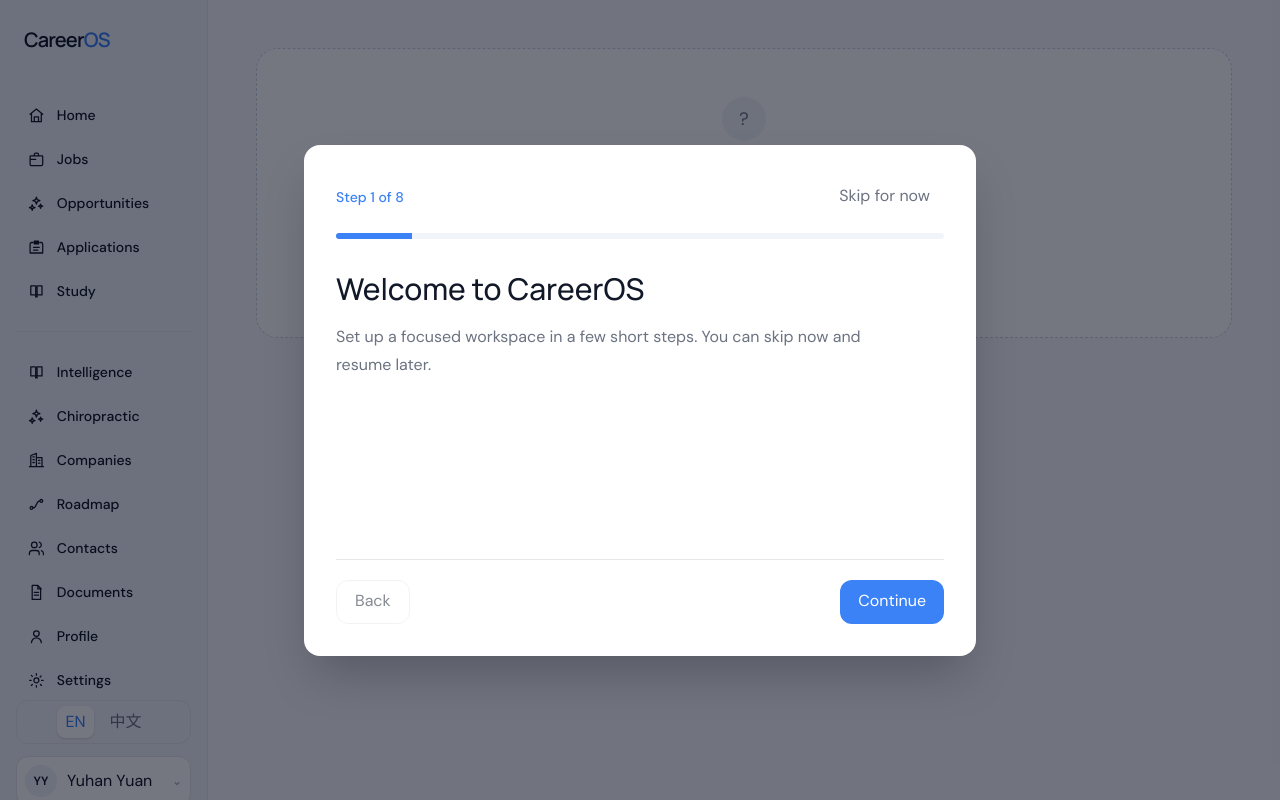
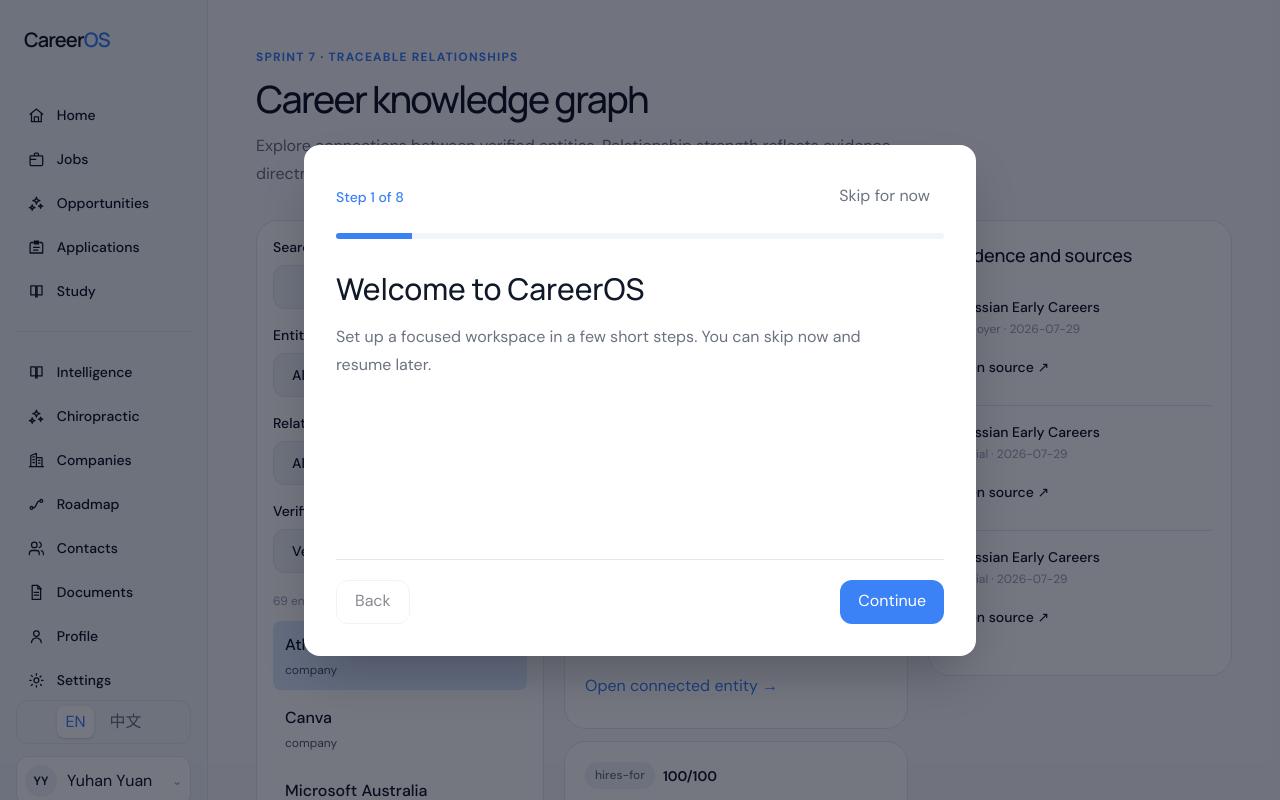
Before and after one commit to jasmineYuhanYuan/CareerOS, a Next.js app: page /knowledge-graph in a window 1280 px wide. Before the commit this address had no page. Shown: the top 800 px of the page. Built offline with nearby package versions, Linux system fonts and the light colour scheme.

Commit message:
feat: add knowledge graph explorer

```diff
--- /dev/null
+++ b/src/app/knowledge-graph/page.tsx
@@ -0,0 +1,10 @@
+import { KnowledgeGraphExplorer } from "@/components/knowledge-graph/knowledge-graph-explorer";
+
+export default async function KnowledgeGraphPage({
+  searchParams,
+}: {
+  searchParams: Promise<{ entity?: string }>;
+}) {
+  const { entity } = await searchParams;
+  return <KnowledgeGraphExplorer initialEntityId={entity} />;
+}
--- a/src/components/intelligence/intelligence-search.tsx
+++ b/src/components/intelligence/intelligence-search.tsx
@@ -1,6 +1,7 @@
 "use client";
 
 import { useMemo, useState } from "react";
+import Link from "next/link";
 import { Input, Select } from "@/components/ui/form-field";
 import { PageHeading } from "@/components/ui/page-heading";
 import { StatusBadge } from "@/components/ui/status-badge";
@@ -46,6 +47,7 @@
               <div><dt className="text-[var(--text-tertiary)]">{zh ? "置信度" : "Confidence"}</dt><dd className="mt-1">{record.confidence}</dd></div>
             </dl>
             <a href={record.officialUrl} target="_blank" rel="noreferrer" className="mt-auto inline-flex min-h-11 items-end pt-4 text-sm font-medium text-[var(--accent)]">{zh ? "打开来源" : "Open source"} ↗</a>
+            <Link href={`/knowledge-graph?entity=${encodeURIComponent(record.id)}`} className="inline-flex min-h-11 items-center text-sm font-medium text-[var(--accent)]">{zh ? "查看知识连接" : "View knowledge connections"} →</Link>
           </article>)}
         </div>
       )}
--- /dev/null
+++ b/src/components/knowledge-graph/knowledge-graph-explorer.tsx
@@ -0,0 +1,103 @@
+"use client";
+
+import { useMemo, useState } from "react";
+import { Input, Select } from "@/components/ui/form-field";
+import { PageHeading } from "@/components/ui/page-heading";
+import { StatusBadge } from "@/components/ui/status-badge";
+import {
+  careerKnowledgeGraph,
+  connectionsFor,
+  entityById,
+  knowledgeEntities,
+} from "@/data/graph";
+import type {
+  KnowledgeEntityType,
+  KnowledgeRelationshipType,
+} from "@/data/graph/types";
+import { useLanguage } from "@/providers/language-provider";
+
+export function KnowledgeGraphExplorer({ initialEntityId = "" }: { initialEntityId?: string }) {
+  const { language } = useLanguage();
+  const zh = language === "zh-CN";
+  const [query, setQuery] = useState("");
+  const [entityType, setEntityType] = useState<KnowledgeEntityType | "All">("All");
+  const [relationshipType, setRelationshipType] = useState<KnowledgeRelationshipType | "All">("All");
+  const [verification, setVerification] = useState("Verified");
+  const [selectedId, setSelectedId] = useState(
+    entityById(initialEntityId)?.id ?? knowledgeEntities[0]?.id ?? "",
+  );
+
+  const entityTypes = useMemo(
+    () => Array.from(new Set(knowledgeEntities.map((entity) => entity.type))).sort(),
+    [],
+  );
+  const relationshipTypes = useMemo(
+    () => Array.from(new Set(careerKnowledgeGraph.relationships.map((item) => item.relationshipType))).sort(),
+    [],
+  );
+  const filtered = useMemo(() => knowledgeEntities.filter((entity) => {
+    if (entityType !== "All" && entity.type !== entityType) return false;
+    if (verification !== "All" && entity.verificationStatus !== verification) return false;
+    return [entity.name, entity.description, ...entity.aliases].join(" ").toLowerCase().includes(query.toLowerCase());
+  }), [entityType, query, verification]);
+  const selected = entityById(selectedId);
+  const relationships = selected
+    ? connectionsFor(selected.id).filter((item) => relationshipType === "All" || item.relationshipType === relationshipType)
+    : [];
+  const sources = Array.from(new Set([
+    ...(selected?.sourceIds ?? []),
+    ...relationships.flatMap((item) => item.evidenceSourceIds),
+  ])).map((id) => careerKnowledgeGraph.sources.find((source) => source.id === id)).filter(Boolean);
+
+  return (
+    <div className="page-enter">
+      <PageHeading
+        eyebrow={zh ? "Sprint 7 · 可追溯关系" : "Sprint 7 · Traceable relationships"}
+        title={zh ? "职业知识图谱" : "Career knowledge graph"}
+        description={zh ? "浏览已核验实体之间的关系。关系强度表示证据直接程度，不是推荐分数。" : "Explore connections between verified entities. Relationship strength reflects evidence directness, not a recommendation score."}
+      />
+      <div className="grid gap-5 xl:grid-cols-[18rem_minmax(0,1fr)_19rem]">
+        <aside className="surface-card self-start p-4" aria-label={zh ? "知识图谱筛选" : "Knowledge graph filters"}>
+          <label className="block text-sm font-medium">{zh ? "搜索实体" : "Search entities"}<Input type="search" value={query} onChange={(event) => setQuery(event.target.value)} /></label>
+          <label className="mt-4 block text-sm font-medium">{zh ? "实体类型" : "Entity type"}<Select value={entityType} onChange={(event) => setEntityType(event.target.value as KnowledgeEntityType | "All")}><option>All</option>{entityTypes.map((value) => <option key={value}>{value}</option>)}</Select></label>
+          <label className="mt-4 block text-sm font-medium">{zh ? "关系类型" : "Relationship type"}<Select value={relationshipType} onChange={(event) => setRelationshipType(event.target.value as KnowledgeRelationshipType | "All")}><option>All</option>{relationshipTypes.map((value) => <option key={value}>{value}</option>)}</Select></label>
+          <label className="mt-4 block text-sm font-medium">{zh ? "核验状态" : "Verification"}<Select value={verification} onChange={(event) => setVerification(event.target.value)}><option>All</option><option>Verified</option><option>Partially verified</option></Select></label>
+          <p className="mt-5 text-xs text-[var(--text-tertiary)]" aria-live="polite">{filtered.length} {zh ? "个实体" : "entities"}</p>
+          <div className="mt-3 max-h-[34rem] space-y-1 overflow-y-auto">
+            {filtered.map((entity) => <button key={entity.id} type="button" onClick={() => setSelectedId(entity.id)} aria-pressed={selectedId === entity.id} className={`w-full rounded-lg px-3 py-3 text-left text-sm focus-visible:outline-2 focus-visible:outline-[var(--accent)] ${selectedId === entity.id ? "bg-[var(--accent-soft)] text-[var(--accent-strong)]" : "hover:bg-[var(--surface-subtle)]"}`}><span className="block font-medium">{entity.name}</span><span className="mt-1 block text-xs opacity-70">{entity.type}</span></button>)}
+          </div>
+        </aside>
+
+        <main className="min-w-0">
+          {!selected ? <p className="surface-card border-dashed p-10 text-center">{zh ? "请选择实体。" : "Select an entity."}</p> : <>
+            <section className="surface-card p-6">
+              <div className="flex flex-wrap gap-2"><StatusBadge status="positive">{selected.verificationStatus}</StatusBadge><StatusBadge>{selected.type}</StatusBadge><StatusBadge>{selected.confidence}</StatusBadge></div>
+              <h2 className="mt-4 font-display text-3xl font-medium">{selected.name}</h2>
+              <p className="mt-3 leading-7 text-[var(--text-secondary)]">{selected.description}</p>
+              <p className="mt-4 text-xs text-[var(--text-tertiary)]">{zh ? "最后核验" : "Last verified"}: {selected.lastVerified}</p>
+            </section>
+            <section className="mt-5" aria-labelledby="connections-heading">
+              <h2 id="connections-heading" className="mb-3 font-display text-xl font-medium">{zh ? "已核验连接" : "Verified connections"}</h2>
+              {relationships.length === 0 ? <p className="surface-card border-dashed p-8 text-sm text-[var(--text-secondary)]">{zh ? "当前筛选下没有已核验关系。没有关系不代表不存在。" : "No verified relationships match these filters. Absence does not imply no relationship exists."}</p> : <div className="space-y-3">{relationships.map((item) => {
+                const outgoing = item.sourceEntityId === selected.id;
+                const connected = entityById(outgoing ? item.targetEntityId : item.sourceEntityId);
+                return <article key={item.id} className="surface-card p-5">
+                  <div className="flex flex-wrap items-center gap-2"><StatusBadge>{item.relationshipType}</StatusBadge><span aria-label={`${zh ? "关系强度" : "Relationship strength"} ${item.strength} of 100`} className="text-sm font-semibold">{item.strength}/100</span></div>
+                  <h3 className="mt-3 font-display text-lg font-medium">{outgoing ? "→" : "←"} {connected?.name ?? item.targetEntityId}</h3>
+                  <p className="mt-2 text-sm leading-6 text-[var(--text-secondary)]">{item.rationale}</p>
+                  {item.notes && <p className="mt-2 text-xs leading-5 text-[var(--text-tertiary)]">{item.notes}</p>}
+                  {connected && <button type="button" onClick={() => setSelectedId(connected.id)} className="mt-3 min-h-11 text-sm font-medium text-[var(--accent)]">{zh ? "打开连接实体" : "Open connected entity"} →</button>}
+                </article>;
+              })}</div>}
+            </section>
+          </>}
+        </main>
+
+        <aside className="surface-card self-start p-5" aria-labelledby="evidence-heading">
+          <h2 id="evidence-heading" className="font-display text-lg font-medium">{zh ? "证据与来源" : "Evidence and sources"}</h2>
+          {sources.length === 0 ? <p className="mt-3 text-sm text-[var(--text-secondary)]">{zh ? "没有可显示的来源。" : "No source available."}</p> : <ul className="mt-3 divide-y divide-[var(--border)]">{sources.map((source) => source && <li key={source.id} className="py-4"><p className="text-sm font-medium">{source.label}</p><p className="mt-1 text-xs text-[var(--text-tertiary)]">{source.sourceType} · {source.lastVerified}</p><a className="mt-2 inline-flex min-h-11 items-center text-sm font-medium text-[var(--accent)]" href={source.url} target="_blank" rel="noreferrer">{zh ? "打开官方来源" : "Open source"} ↗</a></li>)}</ul>}
+        </aside>
+      </div>
+    </div>
+  );
+}
```
